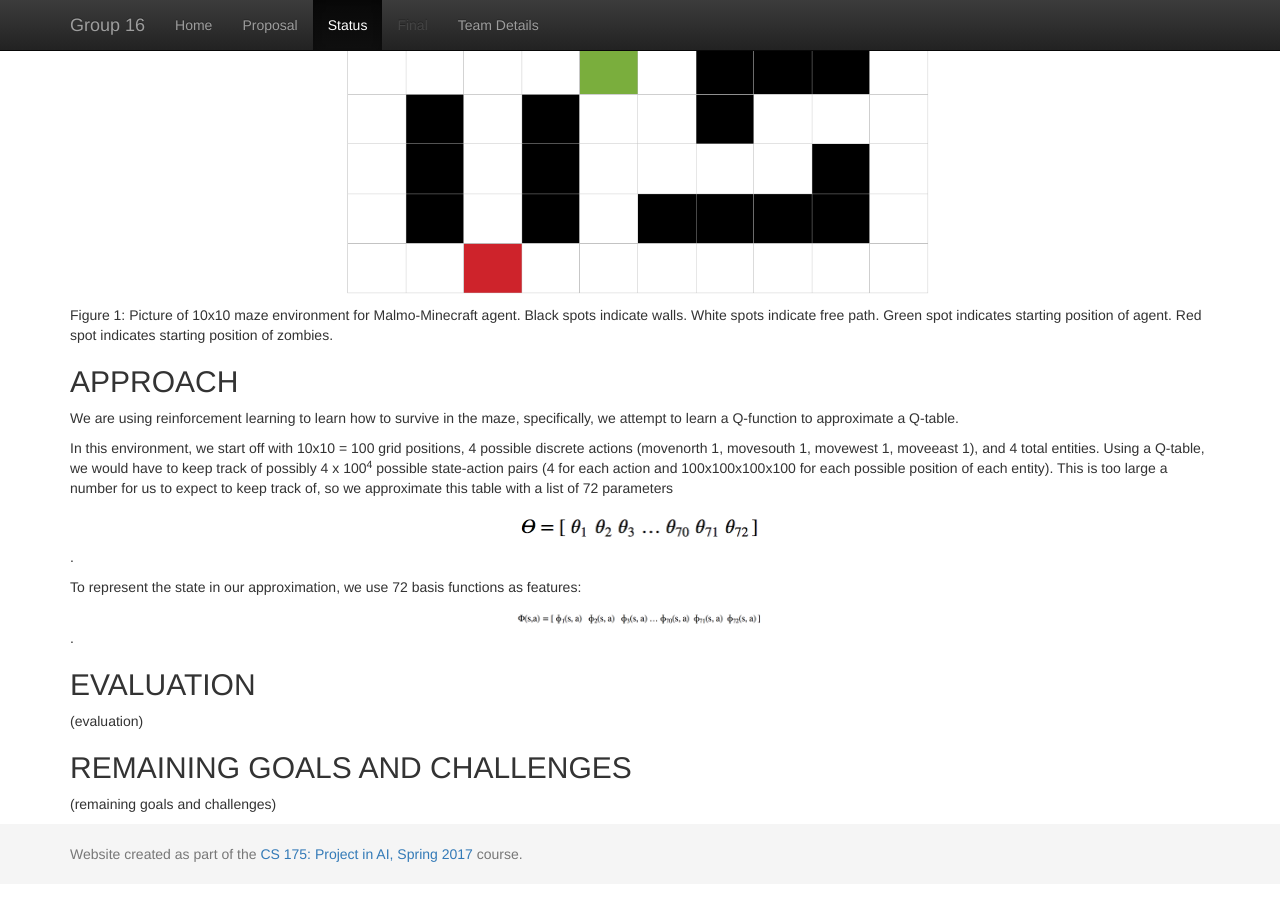
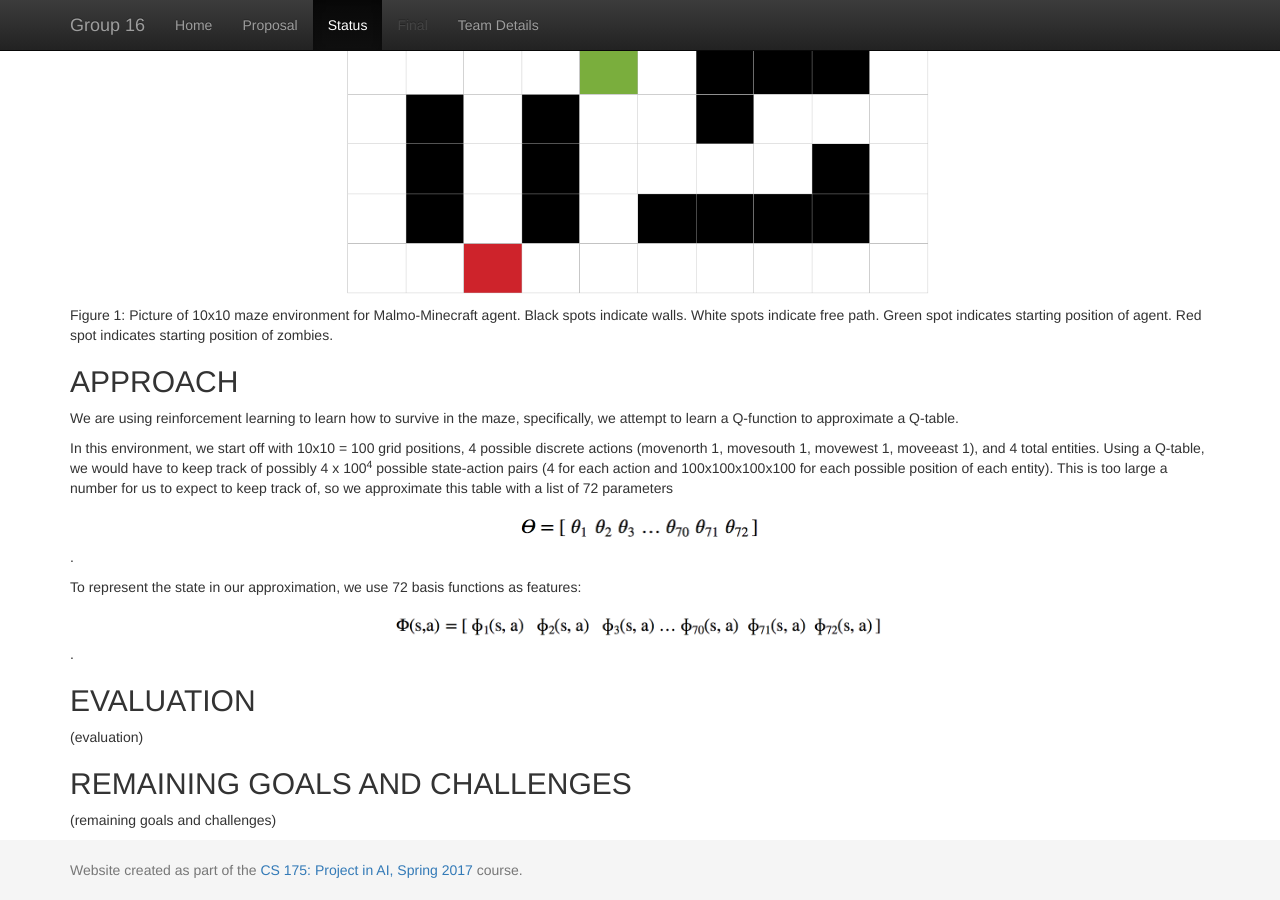
Before and after one commit to becamorin20/Group-16, a Jekyll site: the page built from docs/status.md, in a window 1280 px wide and 900 px high, scrolled down 542 px. Built offline with Jekyll 4.4.1, drawn with Linux system fonts in a browser that asks for light colours.

Commit message:
Update status.md

```diff
--- a/docs/status.md
+++ b/docs/status.md
@@ -19,7 +19,7 @@ This is too large a number for us to expect to keep track of, so we approximate
 <div align="center"><img src="https://github.com/becamorin20/Group-16/blob/master/docs/images/theta_list.png" width="250"></div>.
 
 To represent the state in our approximation, we use 72 basis functions as features:
-<div align="center"><img src="https://github.com/becamorin20/Group-16/blob/master/docs/images/basis_functions.png" width="250"></div>.
+<div align="center"><img src="https://github.com/becamorin20/Group-16/blob/master/docs/images/basis_functions.png" width="500"></div>.
 
 ## EVALUATION
 (evaluation)
```
